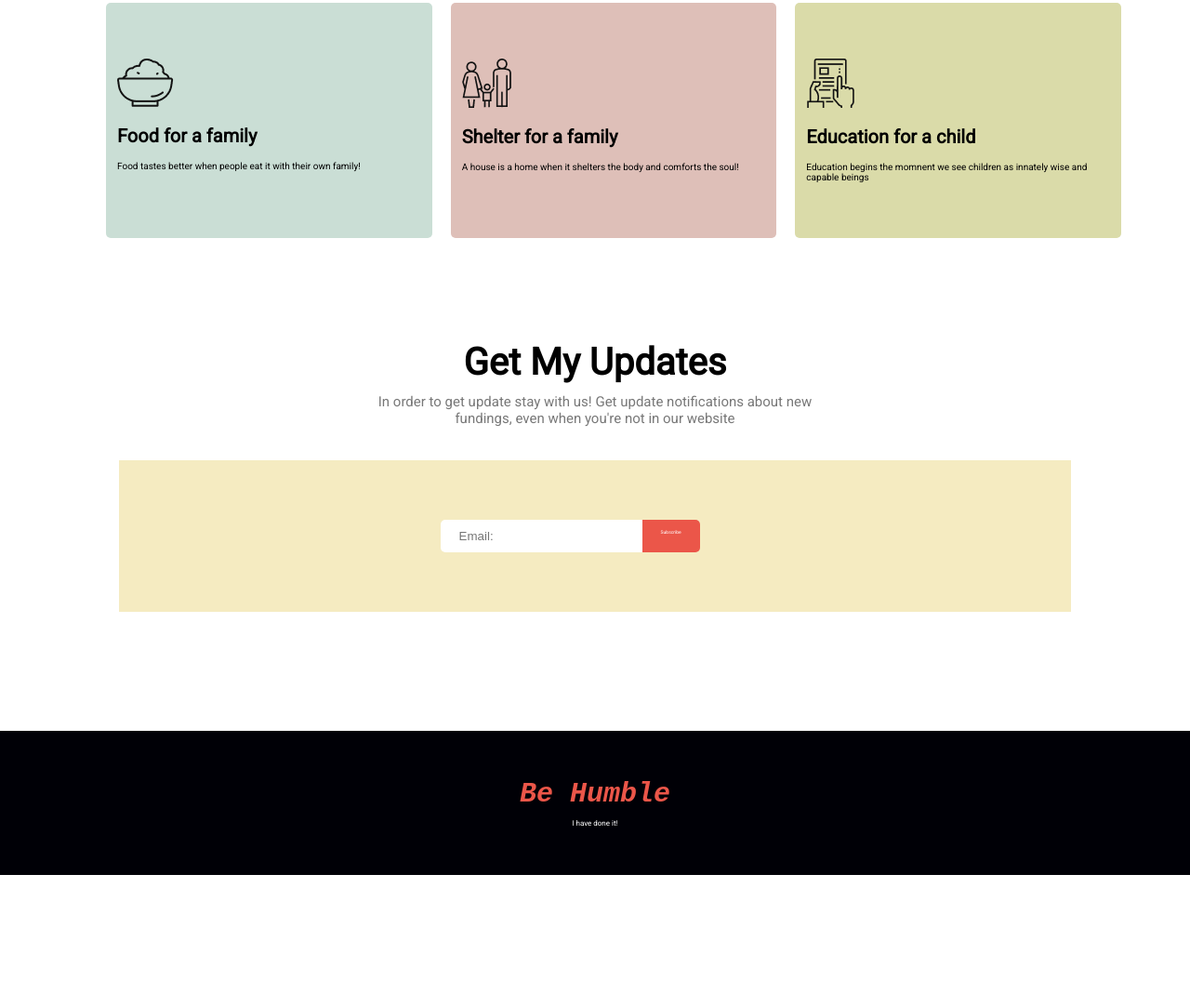
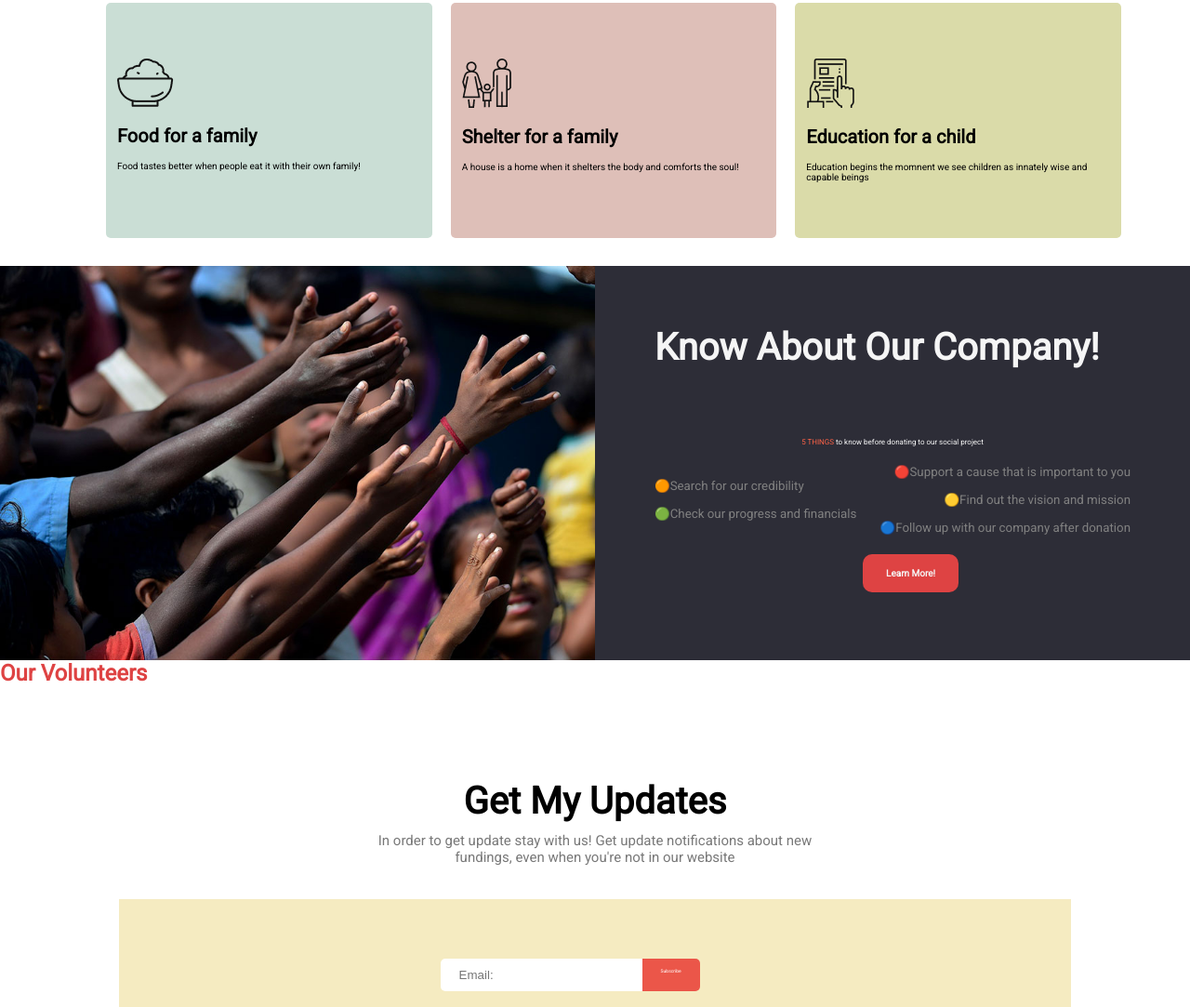
Before and after one commit to mbmSouRov/donation, a plain HTML site: page index.html in a window 1280 px wide. Shown: the part 1551-2634 px from the top of the page at 93% size. Before the commit the page ends 2492 px from the top, so only its background shows below. Drawn offline with Linux system fonts and the light colour scheme; a web font is replaced by a local one.

Commit message:
only one part baki

```diff
--- a/index.html
+++ b/index.html
@@ -85,6 +85,32 @@
         </li>
       </ul>
     </section>
+
+    <section class="extra-container">
+      <div class="EC-div-1">
+        <img src="images/donation13.jpg" alt="" />
+
+        <div class="about-company">
+          <h1>Know About Our Company!</h1>
+          <p>
+            <span style="color: tomato">5 THINGS</span> to know before donating
+            to our social project
+          </p>
+          <ul style="list-style-type: none">
+            <li id="one">🔴Support a cause that is important to you</li>
+            <li id="two">🟠Search for our credibility</li>
+            <li id="third">🟡Find out the vision and mission</li>
+            <li id="forth">🟢Check our progress and financials</li>
+            <li id="fifth">🔵Follow up with our company after donation</li>
+          </ul>
+          <a class="button-class" href="">Learn More!</a>
+        </div>
+      </div>
+      <div class="EC-div-2">
+        <h1 id="abc">Our Volunteers</h1>
+      </div>
+    </section>
+
     <section class="container-4">
       <h1>Get My Updates</h1>
       <p>
--- a/style.css
+++ b/style.css
@@ -184,3 +184,54 @@ footer p {
   font-size: 8px;
   margin-top: 10px;
 }
+.extra-container {
+  display: block;
+}
+.EC-div-1 {
+  display: flex;
+}
+.EC-div-1 img {
+  width: 50%;
+}
+.about-company {
+  display: block;
+  background-color: #2d2d37;
+  width: 100%;
+}
+.about-company h1 {
+  color: whitesmoke;
+  font-size: 40px;
+  text-align: left;
+  padding: 10%;
+}
+.about-company p {
+  color: whitesmoke;
+  font-size: 8px;
+  text-align: center;
+  padding: 10px 10% 10px 10%;
+}
+.about-company ul {
+  text-align: left;
+  padding: 10px 10% 10px 10%;
+  margin-bottom: 20px;
+}
+.about-company li {
+  font-size: smaller;
+  color: gray;
+}
+#one,
+#third,
+#fifth {
+  text-align: right;
+}
+.img-size-declare {
+  height: 10px;
+  width: 10px;
+}
+.EC-div-2 {
+  display: flex;
+}
+#abc {
+  text-align: center;
+  color: #de4343;
+}
```
